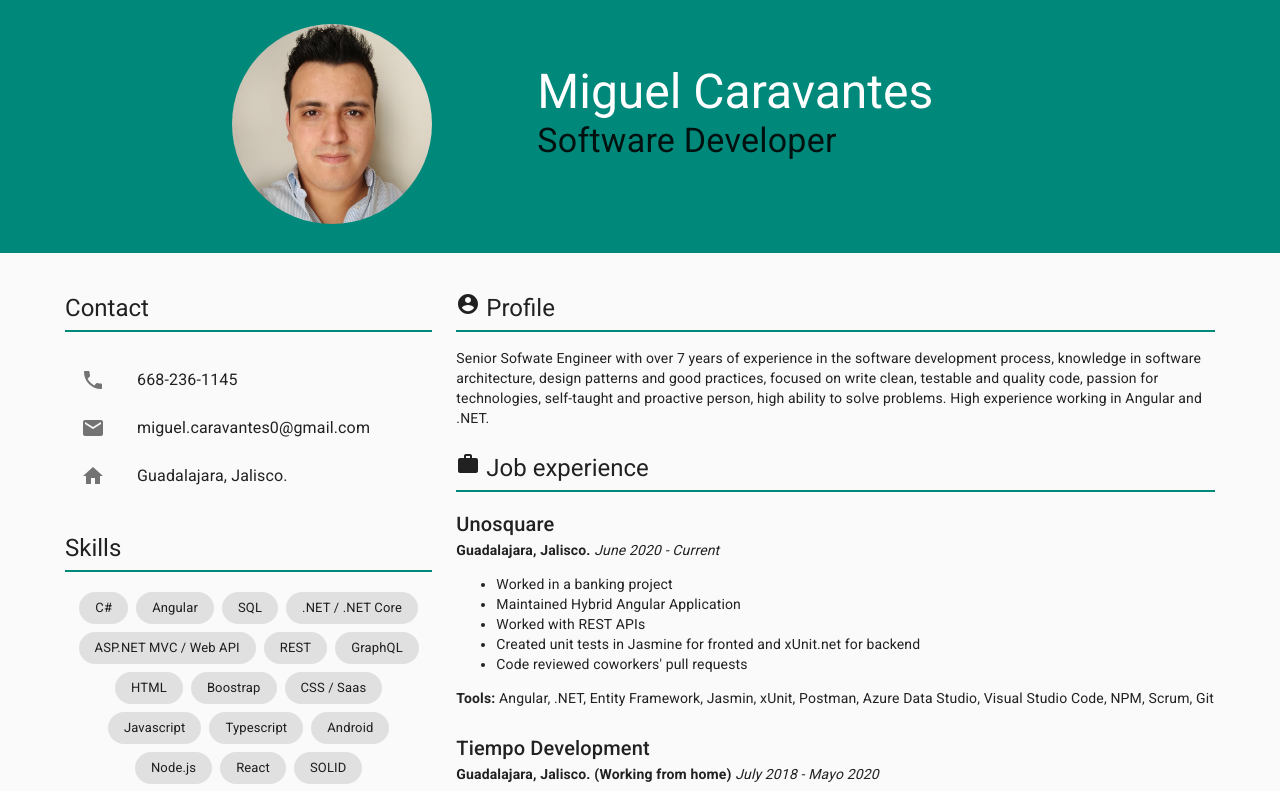
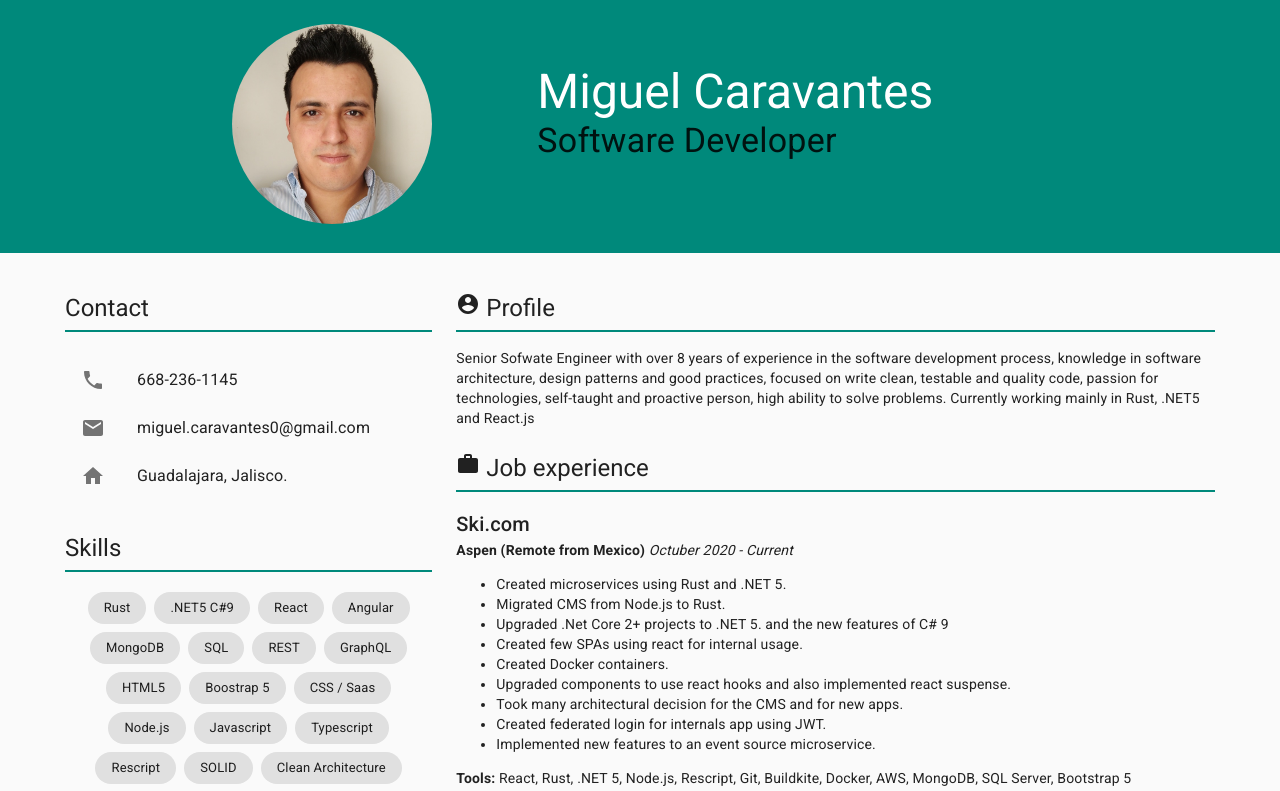
Before and after one commit to miguelcaravantes/resume, a React (Create React App) app: page / in a window 1280 px wide. Shown: the top 791 px of the page. Built offline with nearby package versions, Linux system fonts and the light colour scheme.

Commit message:
update profile and add ski.com

```diff
--- a/src/Experience.js
+++ b/src/Experience.js
@@ -3,19 +3,22 @@ import WorkIcon from "@material-ui/icons/Work";
 import Section from "./Section";
 import { withStyles, Typography } from "@material-ui/core";
 
-const styles = theme => ({
+const styles = (theme) => ({
   root: {
-    marginBottom: theme.spacing(3)
-  }
+    marginBottom: theme.spacing(3),
+  },
 });
 
 const ExperienceItem = withStyles(styles)(
   ({ company, location, lapse, activities, tools, classes }) => {
     return (
       <div className={classes.root}>
-        <Typography variant="h6">{company}</Typography> <b>{location}</b> <i>{lapse}</i>
+        <Typography variant="h6">{company}</Typography> <b>{location}</b>{" "}
+        <i>{lapse}</i>
         <ul>
-          {activities.map((activity, index) => <li key={index}>{activity}</li>)}
+          {activities.map((activity, index) => (
+            <li key={index}>{activity}</li>
+          ))}
         </ul>
         <b>Tools:</b> {tools}
       </div>
@@ -27,21 +30,38 @@ const Experience = () => {
   return (
     <Section icon={WorkIcon} title="Job experience">
       <ExperienceItem
+        company="Ski.com"
+        location="Aspen (Remote from Mexico)"
+        lapse="Octuber 2020 - Current"
+        activities={[
+          "Created microservices using Rust and .NET 5.",
+          "Migrated CMS from Node.js to Rust.",
+          "Upgraded .Net Core 2+ projects to .NET 5. and the new features of C# 9",
+          "Created few SPAs using react for internal usage.",
+          "Created Docker containers.",
+          "Upgraded components to use react hooks and also implemented react suspense.",
+          "Took many architectural decision for the CMS and for new apps.",
+          "Created federated login for internals app using JWT.",
+          "Implemented new features to an event source microservice.",
+        ]}
+        tools="React, Rust, .NET 5, Node.js, Rescript, Git, Buildkite, Docker, AWS, MongoDB, SQL Server, Bootstrap 5"
+      />
+      <ExperienceItem
         company="Unosquare"
         location="Guadalajara, Jalisco."
-        lapse="June 2020 - Current"
+        lapse="June 2020 - Octuber 2020"
         activities={[
           "Worked in a banking project",
           "Maintained Hybrid Angular Application",
           "Worked with REST APIs",
           "Created unit tests in Jasmine for fronted and xUnit.net for backend",
-          "Code reviewed coworkers' pull requests"
+          "Code reviewed coworkers' pull requests",
         ]}
         tools="Angular, .NET, Entity Framework, Jasmin, xUnit, Postman, Azure Data Studio, Visual Studio Code, NPM, Scrum, Git"
       />
       <ExperienceItem
         company="Tiempo Development"
-        location="Guadalajara, Jalisco. (Working from home)"
+        location="Guadalajara, Jalisco."
         lapse="July 2018 - Mayo 2020"
         activities={[
           "Developed an application for metrics using .NET Core 3 with Workers",
@@ -53,7 +73,7 @@ const Experience = () => {
           "Created reports on SQL Reporting Services.",
           "Created stored procedures, functions and views to deliver requiered data to customers",
           "Created Node.js server for authentication handling",
-          "Used Docker containers"
+          "Used Docker containers",
         ]}
         tools=".NET Core 3, MSTest, Web API, PostgreSQL, SQL Server, Server SQL Reporting Services, Ubuntu, Bash Scripting, Git, Azure DevOps/TFS, Docker, Node.js"
       />
@@ -70,7 +90,7 @@ const Experience = () => {
           "Developed a payroll platform capable of supporting a large amount of information and users, with a web portal to make it easy for customers to upload information about their payroll safely and quickly.",
           "Developed a web application for ticket electronic invoicing to allow customers to invoice their tickets easily.",
           "Maintained and improved ERP and B2B portal focused on the need of the customer.",
-          "Developed a product tracking application for a phone selling company."
+          "Developed a product tracking application for a phone selling company.",
         ]}
         tools=".NET Core/Framework, Angular, Entity Framework, MVC, SQL Server, Web API, GraphQL, Telerik, Bootstrap, Typescript, Javascript, jQuery, SASS, TFS, Git."
       />
@@ -87,7 +107,7 @@ const Experience = () => {
           "Teached ASP.NET MVC and AngularJS to coworkers.",
           "Deployed applications in productive environments (IIS and SQL Server).",
           "Created stored procedures in SQL Server.",
-          "Developed a powelful configurable excel data import software."
+          "Developed a powelful configurable excel data import software.",
         ]}
         tools="SQL Server, TFS, EXCEL, .NET, Entity Framework, ASP.NET MVC, Sharepoint, Web Services, AngularJS, Javascript, jQuery."
       />
@@ -101,7 +121,7 @@ const Experience = () => {
           "Adviced to interns about Android plataform.",
           "Analized requirements, documented projects, created user stories.",
           "Participated in development of internal tools for process management.",
-          "Developed storage application and cloud-based file management to share and give easy access to business information."
+          "Developed storage application and cloud-based file management to share and give easy access to business information.",
         ]}
         tools=".NET, SQL Server, TFS, EXCEL, Entity Framework, ASP.NET MVC, Razor, Telerik UI, Windows Forms, Bootstrap, Javascript, jQuery, Kendo UI."
       />
@@ -114,7 +134,7 @@ const Experience = () => {
           "Maintained electronic invoicing module.",
           "Developed a credit and collection software to a company dedicated to sales.",
           "Imported data from another systems using SQL Server.",
-          "Created business reports using DevExpress Reporting."
+          "Created business reports using DevExpress Reporting.",
         ]}
         tools=".NET, SQL Server, SVN, DevExpress, Windows Forms, Firebird."
       />
--- a/src/Profile.js
+++ b/src/Profile.js
@@ -5,11 +5,11 @@ import Section from "./Section";
 const Profile = () => {
   return (
     <Section icon={AccountCircleIcon} title="Profile">
-      Senior Sofwate Engineer with over 7 years of experience in the software
-      development process, knowledge in software architecture, design
-      patterns and good practices, focused on write clean, testable and quality code,
+      Senior Sofwate Engineer with over 8 years of experience in the software
+      development process, knowledge in software architecture, design patterns
+      and good practices, focused on write clean, testable and quality code,
       passion for technologies, self-taught and proactive person, high ability
-      to solve problems. High experience working in Angular and .NET.
+      to solve problems. Currently working mainly in Rust, .NET5 and React.js
     </Section>
   );
 };
--- a/src/Skills.js
+++ b/src/Skills.js
@@ -3,37 +3,37 @@ import Section from "./Section";
 import Chip from "@material-ui/core/Chip";
 import { withStyles } from "@material-ui/core/styles";
 
-const styles = theme => ({
+const styles = (theme) => ({
   root: {
     display: "flex",
     justifyContent: "center",
     flexWrap: "wrap",
-    "& *" : {
-        margin: theme.spacing(1) / 2
-    }
-  }
+    "& *": {
+      margin: theme.spacing(1) / 2,
+    },
+  },
 });
 
-const Skills = props => {
+const Skills = (props) => {
   const { classes } = props;
   return (
     <Section title="Skills">
       <div className={classes.root}>
-        <Chip label="C#" />
+        <Chip label="Rust " />
+        <Chip label=".NET5 C#9" />
+        <Chip label="React" />
         <Chip label="Angular" />
+        <Chip label="MongoDB" />
         <Chip label="SQL" />
-        <Chip label=".NET / .NET Core" />
-        <Chip label="ASP.NET MVC / Web API" />
         <Chip label="REST" />
         <Chip label="GraphQL" />
-        <Chip label="HTML" />
-        <Chip label="Boostrap" />
+        <Chip label="HTML5" />
+        <Chip label="Boostrap 5" />
         <Chip label="CSS / Saas" />
+        <Chip label="Node.js" />
         <Chip label="Javascript" />
         <Chip label="Typescript" />
-        <Chip label="Android" />
-        <Chip label="Node.js" />
-        <Chip label="React" />
+        <Chip label="Rescript" />
         <Chip label="SOLID" />
         <Chip label="Clean Architecture" />
         <Chip label="Scrum" />
```
Also changed, not shown: package.json (+7 -7 lines), 1 other file (tests, documents, lock files or other folders).
